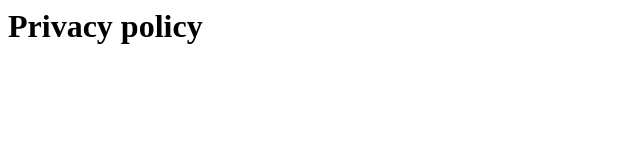
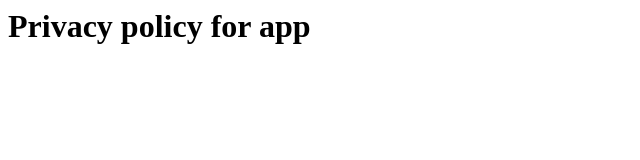
Before and after one commit to jeff-iphone/privacy, a plain HTML site: page index.html in a window 1280 px wide. Shown: the whole page, without its empty margins (0-640 px from the left). Drawn offline with Linux system fonts and the light colour scheme.

Commit message:
Update index.html

```diff
--- a/index.html
+++ b/index.html
@@ -1 +1 @@
-<h1>Privacy policy </h1>
+<h1>Privacy policy for app</h1>
```
